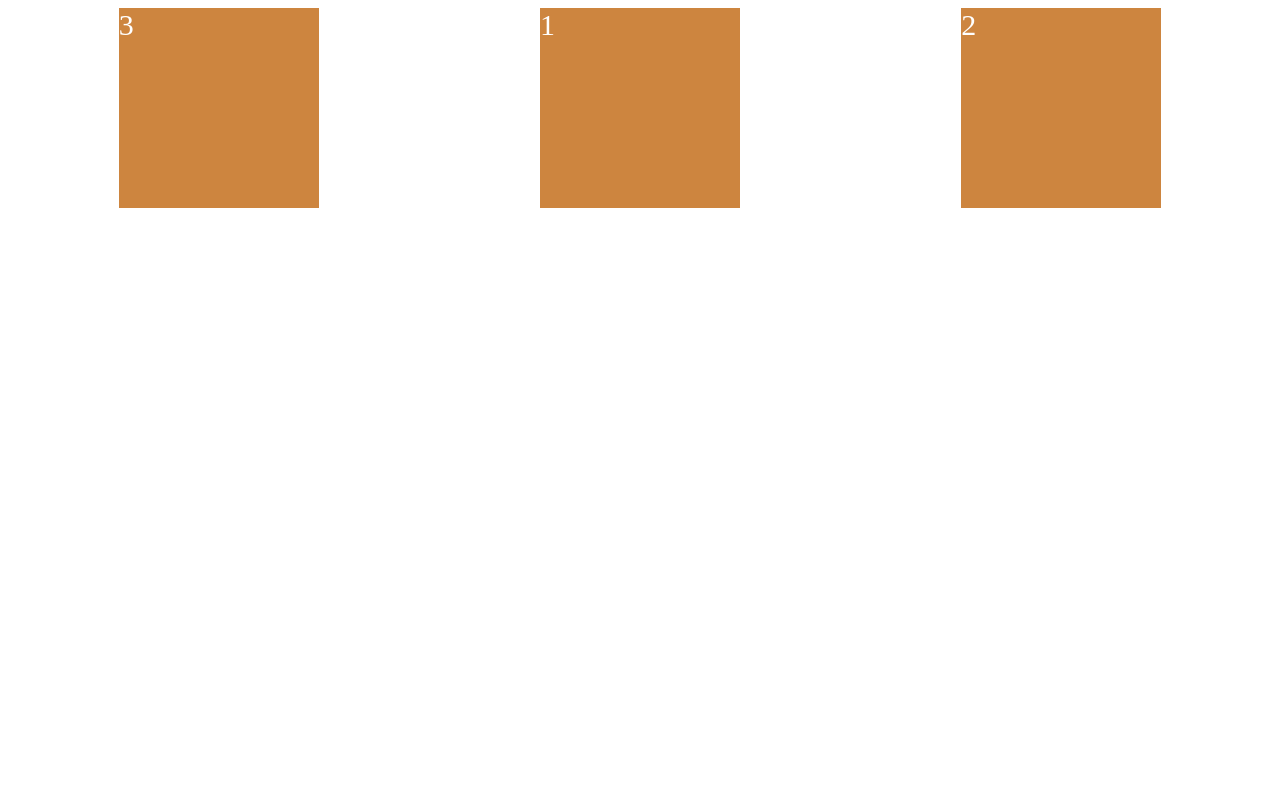
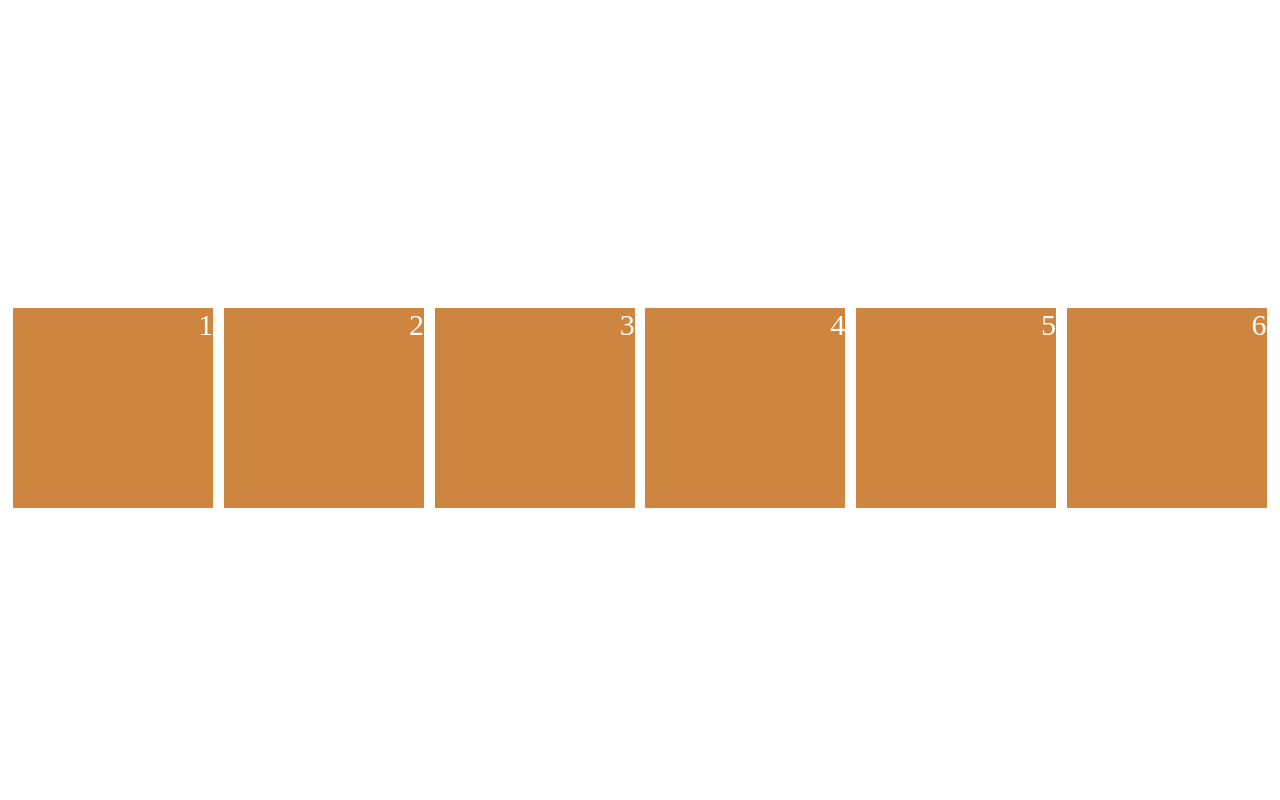
Before and after one commit to HA-SEUNG-JEONG/scss-practice, a website: page index.html in a window 1280 px wide. Shown: the top 800 px of the page. Drawn offline with Linux system fonts and the light colour scheme.

Commit message:
wrap,align-content

```diff
--- a/index.html
+++ b/index.html
@@ -11,6 +11,10 @@
       <div class="child">1</div>
       <div class="child">2</div>
       <div class="child">3</div>
+      <div class="child">4</div>
+      <div class="child">5</div>
+      <div class="child">6</div>
+      <div class="child">7</div>
     </div>
   </body>
 </html>
--- a/src/scss/styles.scss
+++ b/src/scss/styles.scss
@@ -1,18 +1,16 @@
 .father {
   display: flex; //box의 부모가 flex container가 됨
+  height: 200vh;
+  align-content: space-around;
   justify-content: space-around;
-  height: 200vh;
+  flex-wrap: wrap;
   .child {
+    display: flex;
+    flex-direction: row-reverse;
     width: 200px;
     height: 200px;
     background: peru;
     font-size: 30px;
     color: white;
-    &:nth-child(1) {
-      order: 2;
-    }
-    &:nth-child(2) {
-      order: 3;
-    }
   }
 }
```
Also changed, not shown: flexbox-study.md (+15 -0 lines), dest/css/styles.css.
